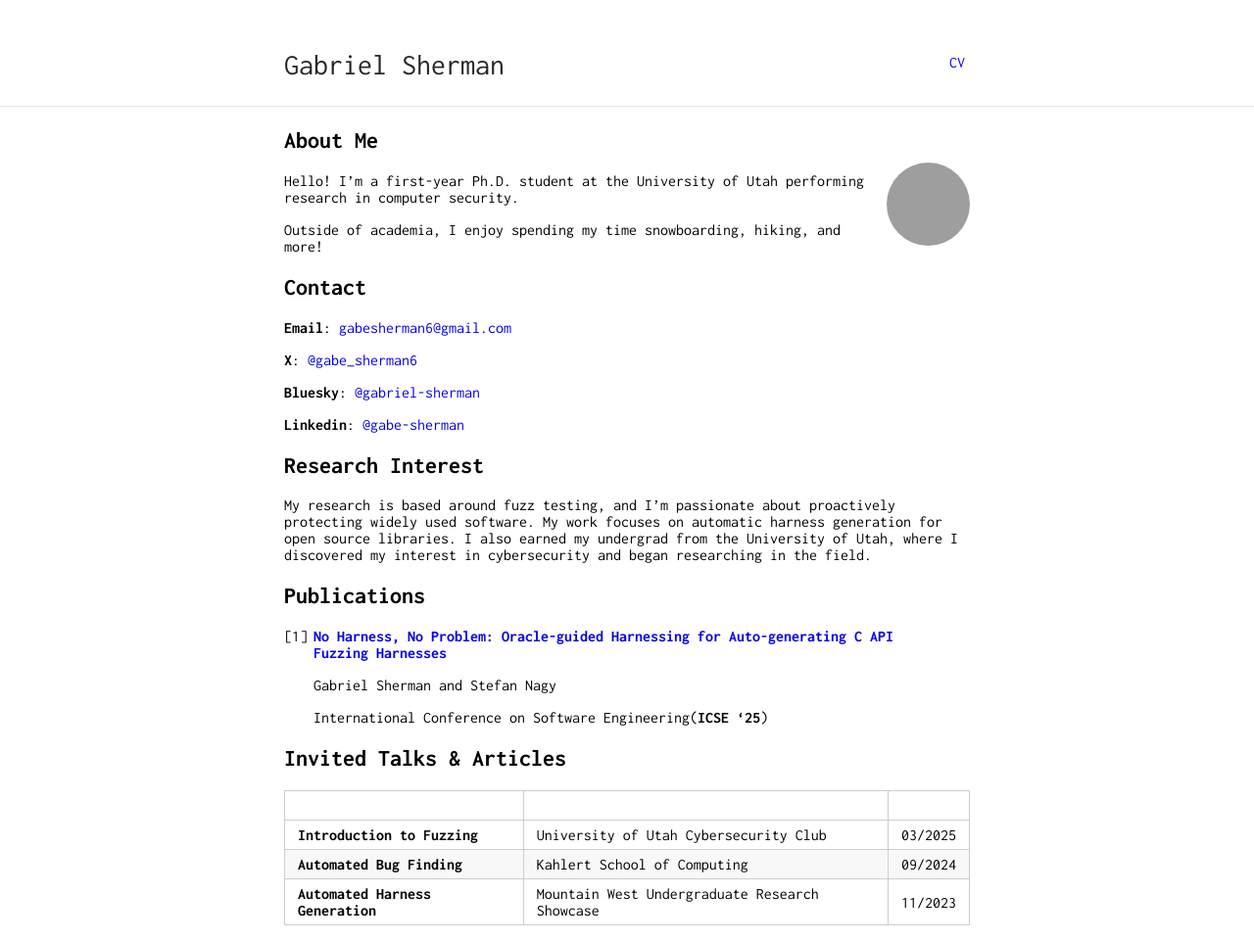
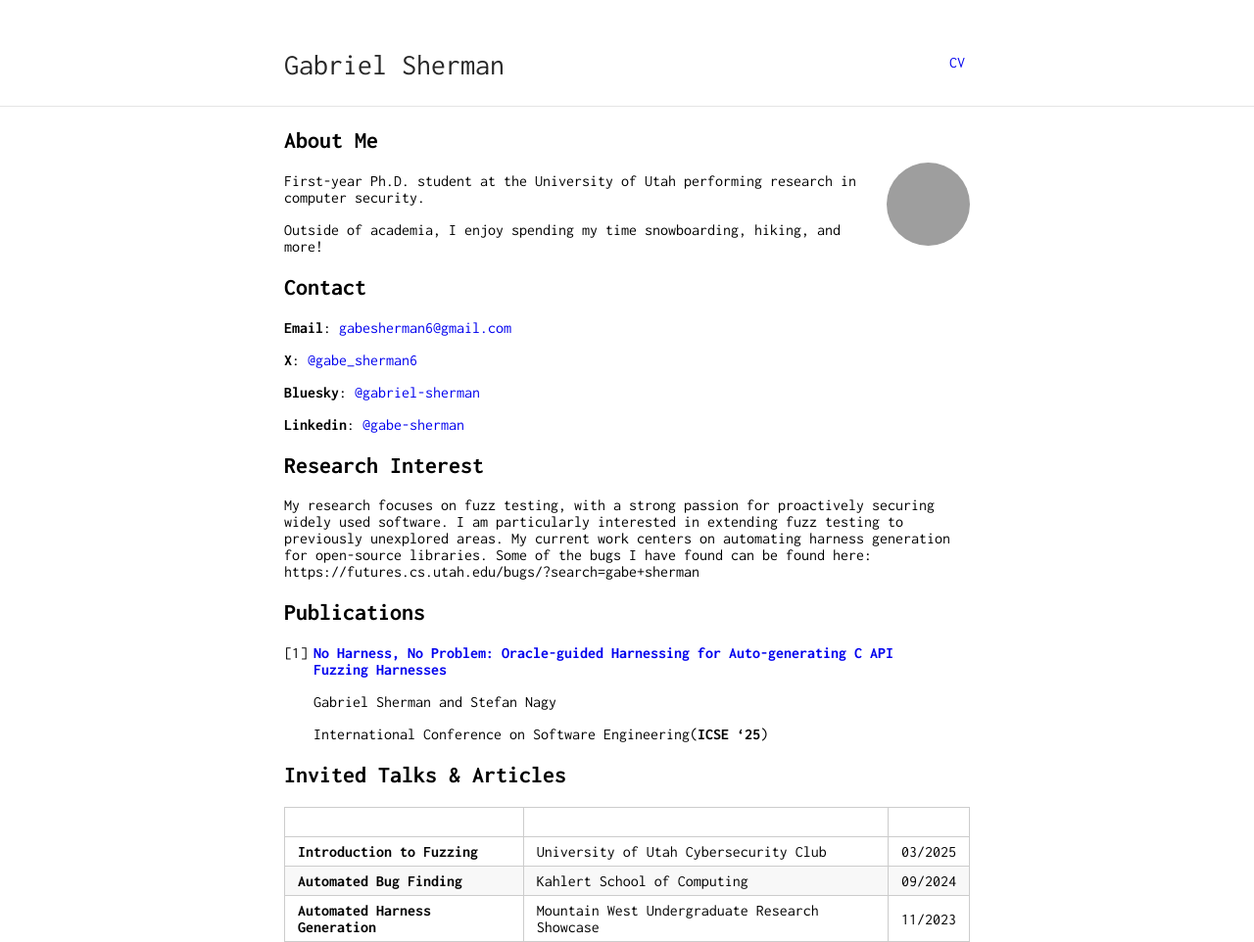
Before and after one commit to gabe-sherman/gabe-sherman.github.io, a Jekyll site: the page built from index.md, in a window 1280 px wide. Shown: the whole page at 98% size. Built offline with Jekyll 4.4.1, drawn with Linux system fonts in a browser that asks for light colours; our own code applies the rules of GitHub Pages for plain Markdown files; grey boxes are pictures that could not be loaded.

Commit message:
update index

```diff
--- a/index.md
+++ b/index.md
@@ -6,7 +6,7 @@ layout: default
 
 <img class="profile-picture" src="me.jpg">
 
-Hello! I'm a first-year Ph.D. student at the University of Utah performing research in computer security.
+First-year Ph.D. student at the University of Utah performing research in computer security.
 
 
 Outside of academia, I enjoy spending my time snowboarding, hiking, and more!
@@ -23,7 +23,7 @@ Outside of academia, I enjoy spending my time snowboarding, hiking, and more!
 
 ## Research Interest
 
-My research is based around fuzz testing, and I’m passionate about proactively protecting widely used software. My work focuses on automatic harness generation for open source libraries. I also earned my undergrad from the University of Utah, where I discovered my interest in cybersecurity and began researching in the field.
+My research focuses on fuzz testing, with a strong passion for proactively securing widely used software. I am particularly interested in extending fuzz testing to previously unexplored areas. My current work centers on automating harness generation for open-source libraries. Some of the bugs I have found can be found here: https://futures.cs.utah.edu/bugs/?search=gabe+sherman
 
 ## Publications
 1. [**No Harness, No Problem: Oracle-guided Harnessing for Auto-generating C API Fuzzing Harnesses**](https://users.cs.utah.edu/~snagy/papers/25ICSE-b.pdf)
```
